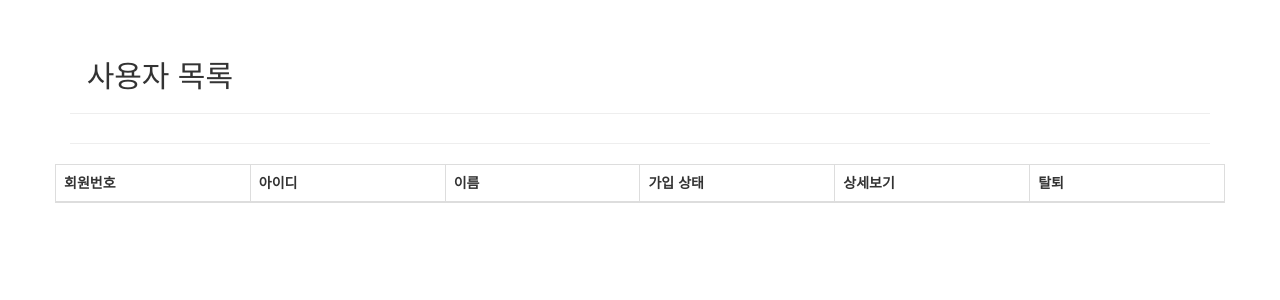
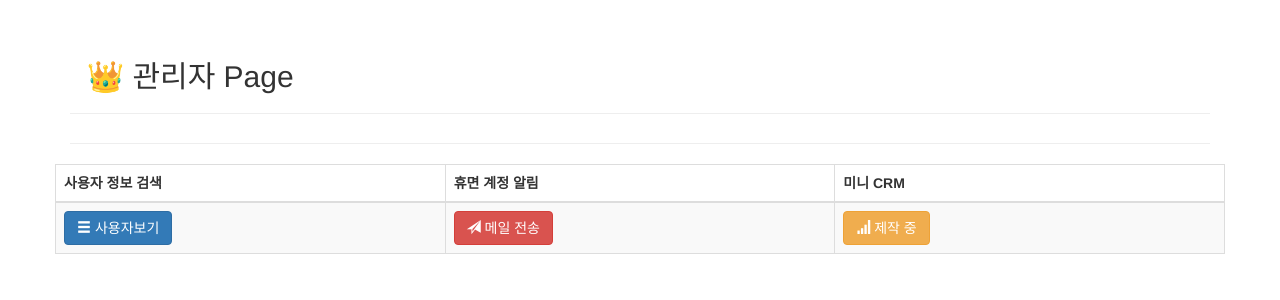
Before and after one commit to jun108059/Membership-System, a PHP site: the page made by membership/MVC/App/Views/Admin/index.php in a window 1280 px wide. Shown: the part 51-351 px from the top of the page. Run offline with PHP 8.4, Linux system fonts and the light colour scheme; the template is opened without the code that fills it, so the values that code supplies are empty; some libraries are stand-ins or nearby versions.

Commit message:
[Refact]♻관리자 View 페이지 정보 수정 & 불필요 코드 제거
휴면 계정 알림 버튼 추가

```diff
--- a/membership/MVC/App/Controllers/AdminController.php
+++ b/membership/MVC/App/Controllers/AdminController.php
@@ -136,7 +136,6 @@ class AdminController extends \Core\Controller
             'user_email'     => $edit_user['mem_email'],
             'user_password'  => $edit_user['mem_password'],
             'user_status'    => $edit_user['mem_status'],
-            'user_cert'      => $edit_user['mem_cert'],
             'user_name'      => $edit_user['mem_name'],
             'user_phone'     => $edit_user['mem_phone'],
             'user_gender'    => $edit_user['mem_gender'],
@@ -154,7 +153,6 @@ class AdminController extends \Core\Controller
      */
     public function userInfoUpdateAction()
     {
-//        session_start();
         // 필수 값 검사
         if (empty($_POST['password']) || empty($_POST['name']) || empty($_POST['phone'])) {
             return false;
@@ -233,7 +231,6 @@ class AdminController extends \Core\Controller
     }
 
 
-
     /**
      * Login 검사
      */
--- a/membership/MVC/App/Views/Admin/index.php
+++ b/membership/MVC/App/Views/Admin/index.php
@@ -7,52 +7,37 @@ include('head.php');
     <meta http-equiv="Content-Type" content="text/html;
     charset=UTF-8" />
     <title>멤버쉽 시스템</title>
+    <script type="text/javascript" src="https://code.jquery.com/jquery.min.js"></script>
     <link rel="stylesheet" href="/bootstrap/css/bootstrap.min.css">
     <script src="/bootstrap/js/bootstrap.min.js"></script>
 </head>
 <body>
 <div class="container">
     <div class="page-header">
-        <h1 class="h2">&nbsp; 사용자 목록</h1><hr>
+        <h1 class="h2">&nbsp; 👑 관리자 Page </h1><hr>
     </div>
     <div class="row">
 
         <table class="table table-bordered table-hover table-striped" style="table-layout: fixed">
             <thead>
             <tr>
-                <th>회원번호</th>
-                <th>아이디</th>
-                <th>이름</th>
-                <th>가입 상태</th>
-                <th>상세보기</th>
-                <th>탈퇴</th>
+                <th> 사용자 정보 검색</th>
+                <th> 휴면 계정 알림</th>
+                <th> 미니 CRM</th>
             </tr>
             </thead>
 
             <tbody>
-                <?php foreach ($userData as $row) { ?>
-                <tr>
-                    <td><?php echo $row['mem_idx'];?></td>
-                    <td><?php echo $row['mem_user_id'];?></td>
-                    <td><?php echo $row['mem_name'];?></td>
-                    <td><?php if ($row['mem_status'] === 'Y') {
-                            echo "정상 회원";
-                        }else if($row['mem_status'] === 'N') {
-                            echo "탈퇴된 회원";
-                        }else {
-                            echo "휴면 상태";
-                        }
-                        ?></td>
-                    <td><a class="btn btn-primary" href="editform.php?edit_id=<?php echo $username ?>"><span class="glyphicon glyphicon-pencil"></span> Edit</a></td>
-                    <td><a class="btn btn-warning" href="delete.php?del_id=<?php echo $username ?>" onclick="return confirm('<?php echo $username ?> 사용자를 삭제할까요?')">
-                            <span class="glyphicon glyphicon-remove"></span>Del</a></td>
-                </tr>
-                <?php
-                }
-                ?>
+            <tr>
+                <td><a class="btn btn-primary" href="/Admin/allUserInfo/1"><span class="glyphicon glyphicon-menu-hamburger"></span> 사용자보기</a></td>
+                <td><a class="btn btn-danger" href="/Membership/dormantNoticeMail" onclick="return confirm('휴면 전환 알림 메일을 보낼까요?')">
+                        <span class="glyphicon glyphicon-send"></span> 메일 전송</a></td>
+                <td><a class="btn btn-warning" href="" onclick="return confirm('⏰곧 구현하겠습니당😄')">
+                        <span class="glyphicon glyphicon-signal"></span> 제작 중</a></td>
+            </tr>
             </tbody>
         </table>
     </div>
 
-    </body>
-    </html>
+</body>
+</html>
```
